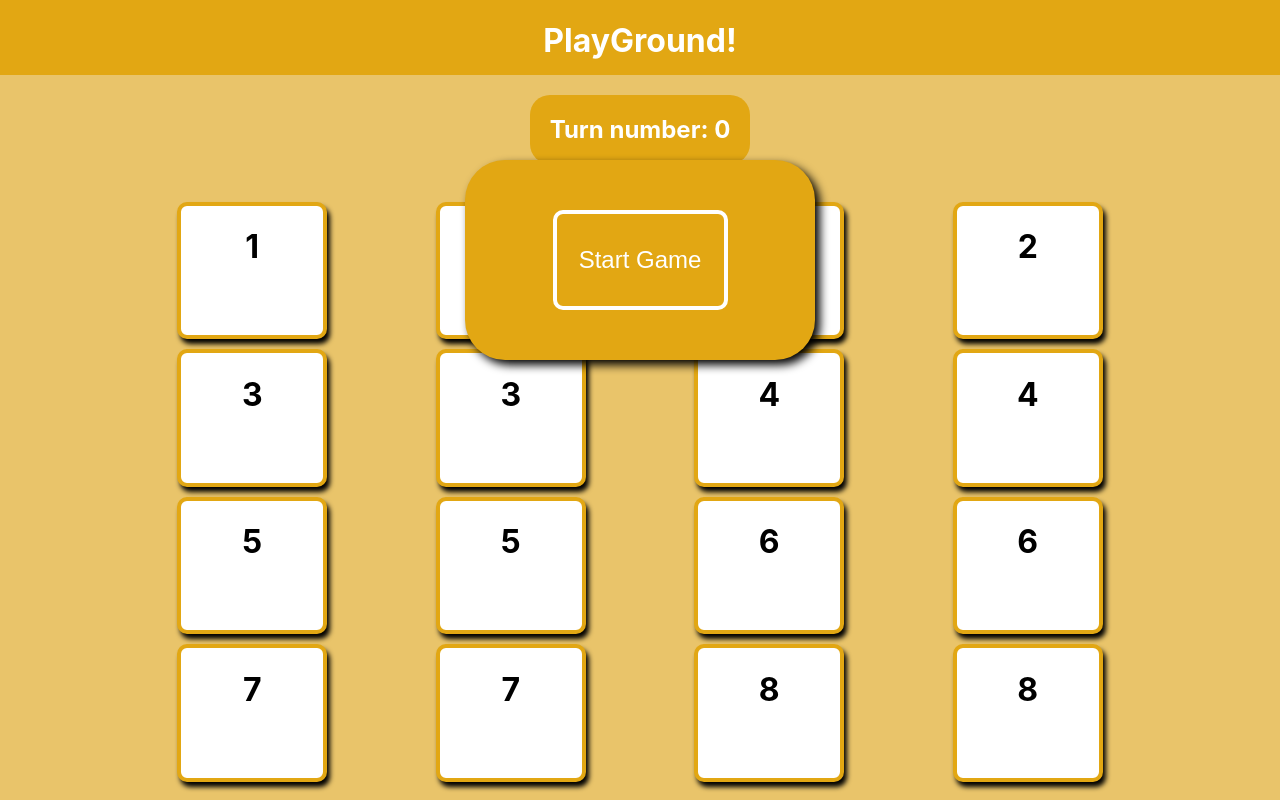
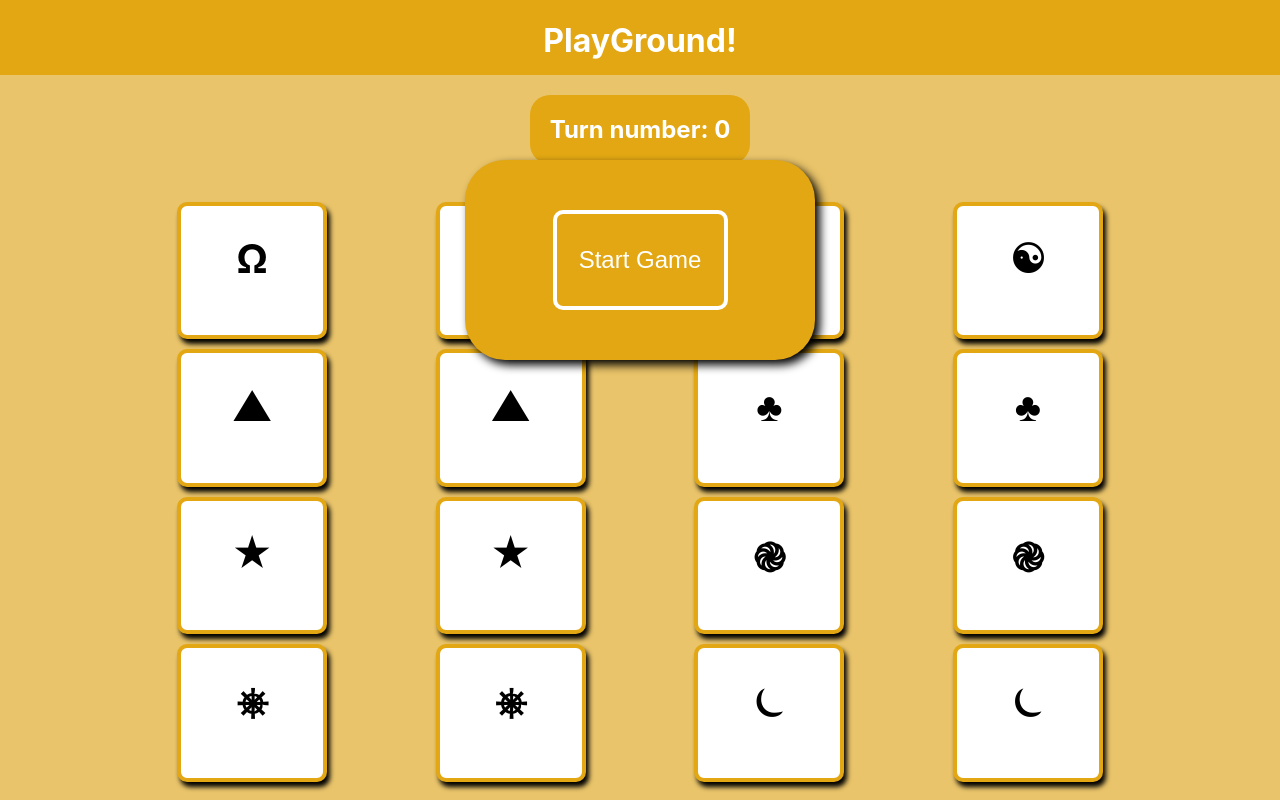
Before and after one commit to federico-palma/playground, a React (Create React App) app: page /Memory-Match in a window 1280 px wide. Built offline with nearby package versions, Linux system fonts and the light colour scheme; the HTML template or start-up script is replaced by a standard one.

Commit message:
Change symbols of cards

```diff
--- a/src/Pages/Memory-MatchPage/Memory-Match.module.css
+++ b/src/Pages/Memory-MatchPage/Memory-Match.module.css
@@ -81,6 +81,13 @@
   justify-content: center;
 }
 
+.memory-card h1 {
+  font-size: 40px;
+  margin: 0px;
+  margin-top: 20%;
+  padding: 0px;
+}
+
 .turned {
   background-color: #e2a713;
   border: 4px solid white;
--- a/src/Pages/Memory-MatchPage/Memory-MatchPage.js
+++ b/src/Pages/Memory-MatchPage/Memory-MatchPage.js
@@ -9,29 +9,29 @@ const MemoryMatchPage = () => {
   }, []);
 
   const [cardArrayState, setCardArrayState] = useState([
-    { id: "1a", symbol: 1, isTurned: false, isMatched: false },
-    { id: "1b", symbol: 1, isTurned: false, isMatched: false },
-    { id: "2a", symbol: 2, isTurned: false, isMatched: false },
-    { id: "2b", symbol: 2, isTurned: false, isMatched: false },
-    { id: "3a", symbol: 3, isTurned: false, isMatched: false },
-    { id: "3b", symbol: 3, isTurned: false, isMatched: false },
-    { id: "4a", symbol: 4, isTurned: false, isMatched: false },
-    { id: "4b", symbol: 4, isTurned: false, isMatched: false },
-    { id: "5a", symbol: 5, isTurned: false, isMatched: false },
-    { id: "5b", symbol: 5, isTurned: false, isMatched: false },
-    { id: "6a", symbol: 6, isTurned: false, isMatched: false },
-    { id: "6b", symbol: 6, isTurned: false, isMatched: false },
-    { id: "7a", symbol: 7, isTurned: false, isMatched: false },
-    { id: "7b", symbol: 7, isTurned: false, isMatched: false },
-    { id: "8a", symbol: 8, isTurned: false, isMatched: false },
-    { id: "8b", symbol: 8, isTurned: false, isMatched: false },
+    { id: "1a", symbol: "\u03A9", isTurned: false, isMatched: false },
+    { id: "1b", symbol: "\u03A9", isTurned: false, isMatched: false },
+    { id: "2a", symbol: "\u262F", isTurned: false, isMatched: false },
+    { id: "2b", symbol: "\u262F", isTurned: false, isMatched: false },
+    { id: "3a", symbol: "\u25B2", isTurned: false, isMatched: false },
+    { id: "3b", symbol: "\u25B2", isTurned: false, isMatched: false },
+    { id: "4a", symbol: "\u2663", isTurned: false, isMatched: false },
+    { id: "4b", symbol: "\u2663", isTurned: false, isMatched: false },
+    { id: "5a", symbol: "\u2605", isTurned: false, isMatched: false },
+    { id: "5b", symbol: "\u2605", isTurned: false, isMatched: false },
+    { id: "6a", symbol: "\u058E", isTurned: false, isMatched: false },
+    { id: "6b", symbol: "\u058E", isTurned: false, isMatched: false },
+    { id: "7a", symbol: "\u2388", isTurned: false, isMatched: false },
+    { id: "7b", symbol: "\u2388", isTurned: false, isMatched: false },
+    { id: "8a", symbol: "\u23FE", isTurned: false, isMatched: false },
+    { id: "8b", symbol: "\u23FE", isTurned: false, isMatched: false },
   ]);
 
   const [isPlaying, setIsPlaying] = useState(false);
   const [choiceOne, setChoiceOne] = useState(null);
   const [choiceTwo, setChoiceTwo] = useState(null);
-  const [disableCards, setDisableCards] = useState(false)
-  const [turnNum, setTurnNum] = useState(0)
+  const [disableCards, setDisableCards] = useState(false);
+  const [turnNum, setTurnNum] = useState(0);
 
   const handleIsPlaying = () => {
     setIsPlaying(true);
@@ -47,7 +47,7 @@ const MemoryMatchPage = () => {
 
   useEffect(() => {
     if (choiceOne && choiceTwo) {
-      setDisableCards(true)
+      setDisableCards(true);
       if (choiceOne.symbol === choiceTwo.symbol) {
         setCardArrayState((preVal) => {
           return preVal.map((card) => {
@@ -58,7 +58,7 @@ const MemoryMatchPage = () => {
             }
           });
         });
-        resetTurn()
+        resetTurn();
       } else {
         setTimeout(() => resetTurn(), 1500);
       }
@@ -84,20 +84,20 @@ const MemoryMatchPage = () => {
   const resetTurn = () => {
     setChoiceOne(null);
     setChoiceTwo(null);
-    setDisableCards(false)
-    setTurnNum(preVal => preVal + 1)
+    setDisableCards(false);
+    setTurnNum((preVal) => preVal + 1);
   };
 
   const startGame = () => {
-    setTurnNum(0)
+    setTurnNum(0);
     turnAllCards();
     shuffleCards();
   };
 
   return (
     <div className={classes.background}>
-        {!isPlaying && <StartGameModal handleIsPlaying={handleIsPlaying} />}
-        <h2 className={classes["turn-counter"]}>Turn number: {turnNum}</h2>
+      {!isPlaying && <StartGameModal handleIsPlaying={handleIsPlaying} />}
+      <h2 className={classes["turn-counter"]}>Turn number: {turnNum}</h2>
       <main className={classes["card-table"]}>
         {cardArrayState.map((card) => {
           return (
```
